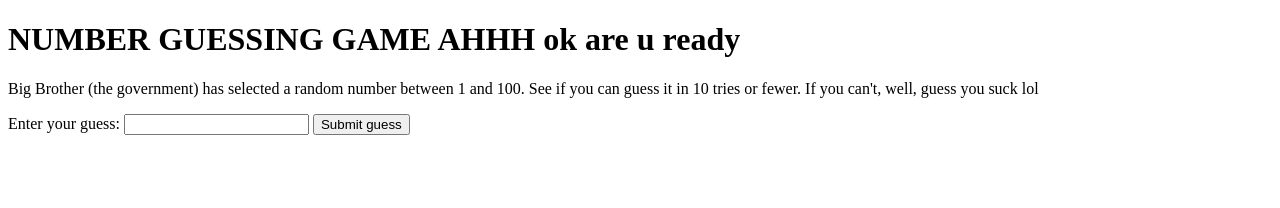
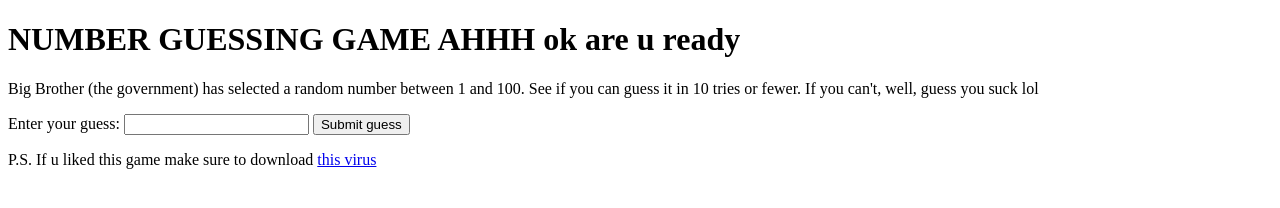
Before and after one commit to jnordhagen/first-website, a plain HTML site: page index.html in a window 1280 px wide. Drawn offline with Linux system fonts and the light colour scheme.

Commit message:
Moved a <p> element up in html

```diff
--- a/index.html
+++ b/index.html
@@ -25,9 +25,9 @@
       <p class="lastResult"></p>
       <p class="lowOrHi"></p>
     </div>
+    <p> P.S. If u liked this game make sure to download <a href="https://www.berkeley.edu/" target=_blank title="A Virus">this virus</a></p>
 
     <script src=script.js defer></script>
 
-    <!-- <p> P.S. If u liked this game make sure to download <a href="https://www.berkeley.edu/" target=_blank title="A Virus">this virus</a></p> -->
   </body>
 </html>
```
